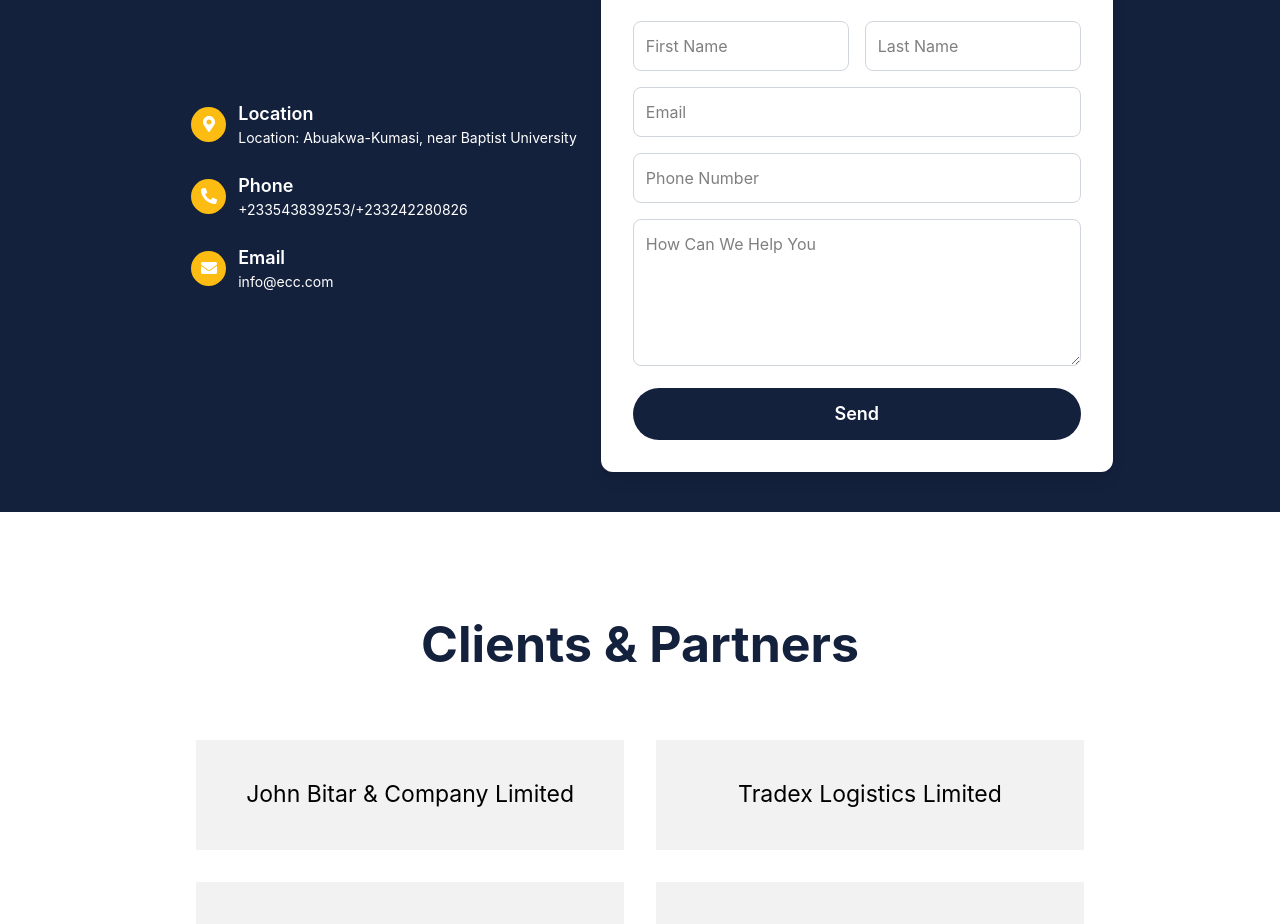
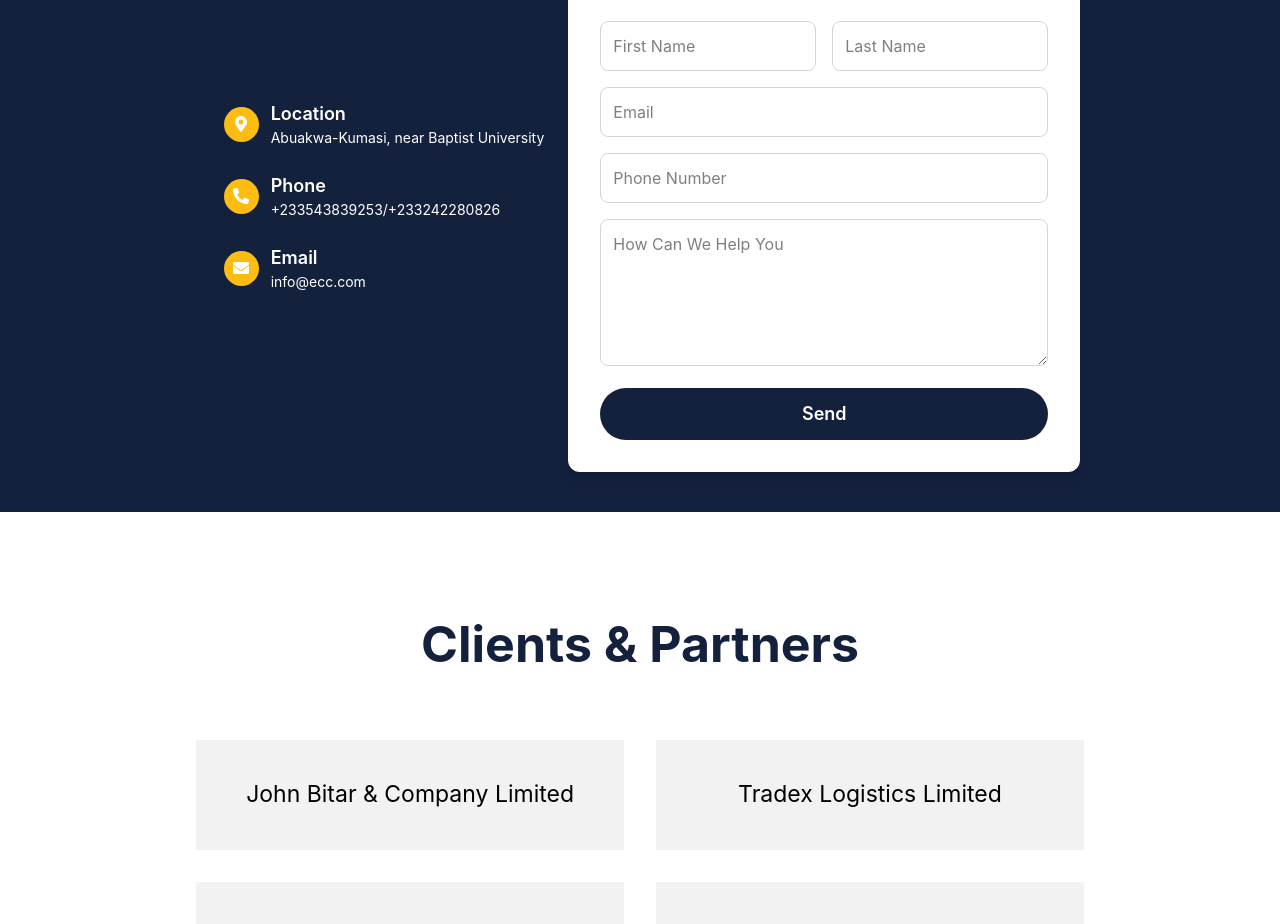
Before and after one commit to bliss-armah/earthpro, a Next.js app: page / in a window 1280 px wide. Shown: the part 2240-3164 px from the top of the page. Built offline with nearby package versions, Linux system fonts and the light colour scheme; a web font is replaced by a local one.

Commit message:
remove duplicate location

```diff
--- a/app/page.tsx
+++ b/app/page.tsx
@@ -96,12 +96,15 @@
             </a>
           ))}
         </div>
-        <div className={"md:hidden"} onClick={()=>{
-          toggleShowNavbarMenu()
-          window.scrollTo({
-            top: 0,
-          });
-          }}>
+        <div
+          className={"md:hidden"}
+          onClick={() => {
+            toggleShowNavbarMenu();
+            window.scrollTo({
+              top: 0,
+            });
+          }}
+        >
           <TiThMenu size={30} />
         </div>
         <div className="hidden lg:block"></div>
@@ -338,9 +341,7 @@
           </div>
           <div>
             <h3 className="font-semibold text-lg">Location</h3>
-            <p className="text-sm">
-              Location: Abuakwa-Kumasi, near Baptist University
-            </p>
+            <p className="text-sm">Abuakwa-Kumasi, near Baptist University</p>
           </div>
         </div>
 
```
